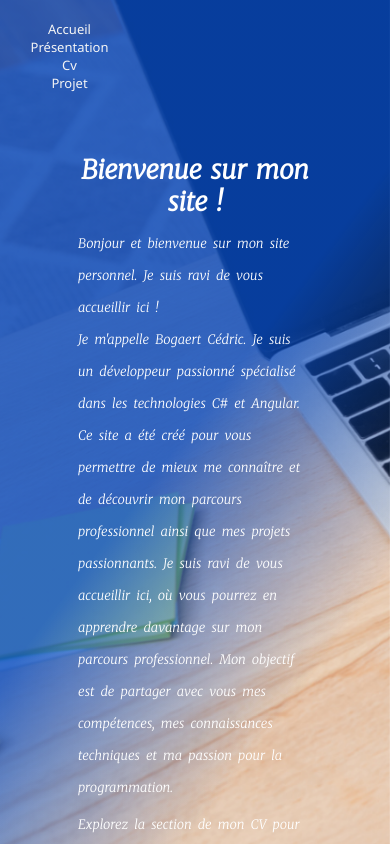
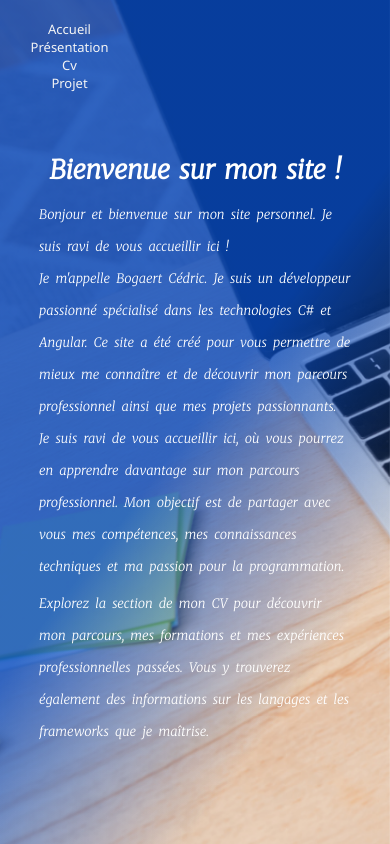
Before and after one commit to CedricBg/mesprogrammes, an Angular app: page / in a window 390 px wide. Built offline with nearby package versions, Linux system fonts and the light colour scheme.

Commit message:
modification css texte accueil

```diff
--- a/angular.json
+++ b/angular.json
@@ -70,7 +70,7 @@
                 {
                   "type": "anyComponentStyle",
                   "maximumWarning": "4kb",
-                  "maximumError": "6kb"
+                  "maximumError": "4kb"
                 }
               ],
               "outputHashing": "all"
--- a/src/app/components/accueil/accueil.component.scss
+++ b/src/app/components/accueil/accueil.component.scss
@@ -1,7 +1,6 @@
  .contenu_accueil{
   display:flex;
   flex-flow: row wrap;
-
  }
 
  .contenu_accueil span:nth-of-type(1){
@@ -43,6 +42,7 @@
   color: white;
   word-spacing:0.2rem;
   line-height:2rem;
+  overflow: auto;
 }
 .message h1{
   text-align: center;
@@ -141,6 +141,8 @@ padding-left:5px;
     width:45%;
     color: white;
     word-spacing:0.2rem;
+    height: 70vh;
+
   }
   .message h1{
     text-align: center;
@@ -161,17 +163,20 @@ padding-left:5px;
     top:10px;
     overflow: hidden;
   }
-  .message{
+  .message{ display: flex;
+    flex-direction: column;
     margin-left:20%;
     margin-top:5vh;
     width:60%;
     color: white;
     word-spacing:0.2rem;
+    overflow: scroll;
+    height: 70vh;
+
   }
   .message h1{
     text-align: center;
     margin-bottom: 4%;
-
  }
  .message p{
   padding-bottom: 5px;
@@ -181,3 +186,15 @@ padding-left:5px;
   padding-left:5px;
  }
 }
+@media screen and (max-width: 600px) {
+  .message{
+    margin-left:10%;
+    width:80%;
+    height: 70vh;
+  }
+}
+@media screen and (max-height: 600px) {
+  .contenu_accueil{
+    overflow: hidden;
+}
+}
```
Lines whose indentation alone changed are shown as unchanged.
